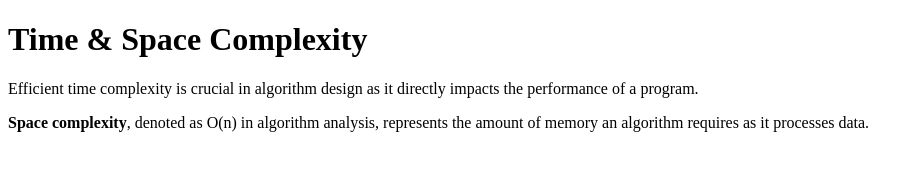
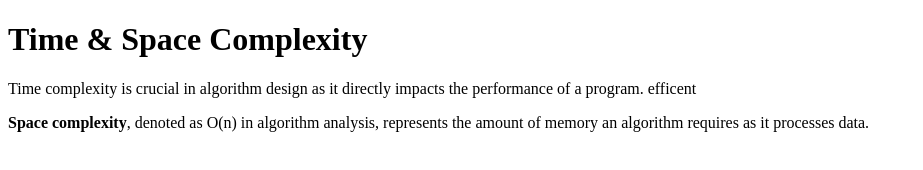
Before and after one commit to acciojob/time-and-space-complexity-Drago29599, a website: page main.html in a window 1280 px wide. Shown: the whole page, without its empty margins (0-923 px from the left). Drawn offline with Linux system fonts and the light colour scheme.

Commit message:
created a submission

```diff
--- a/main.html
+++ b/main.html
@@ -9,7 +9,7 @@
 <body>
 
 	<h1>Time & Space Complexity</h1>
-	<p>Efficient time complexity is crucial in algorithm design as it directly impacts the performance of a program.</p>
+	<p>Time complexity is crucial in algorithm design as it directly impacts the performance of a program. efficent</p>
 	<p><b>Space complexity</b>, denoted as O(n) in algorithm analysis, represents the amount of memory an algorithm requires as it processes data. </p>
 
 	<!-- the entire body must be written by student -->
```
